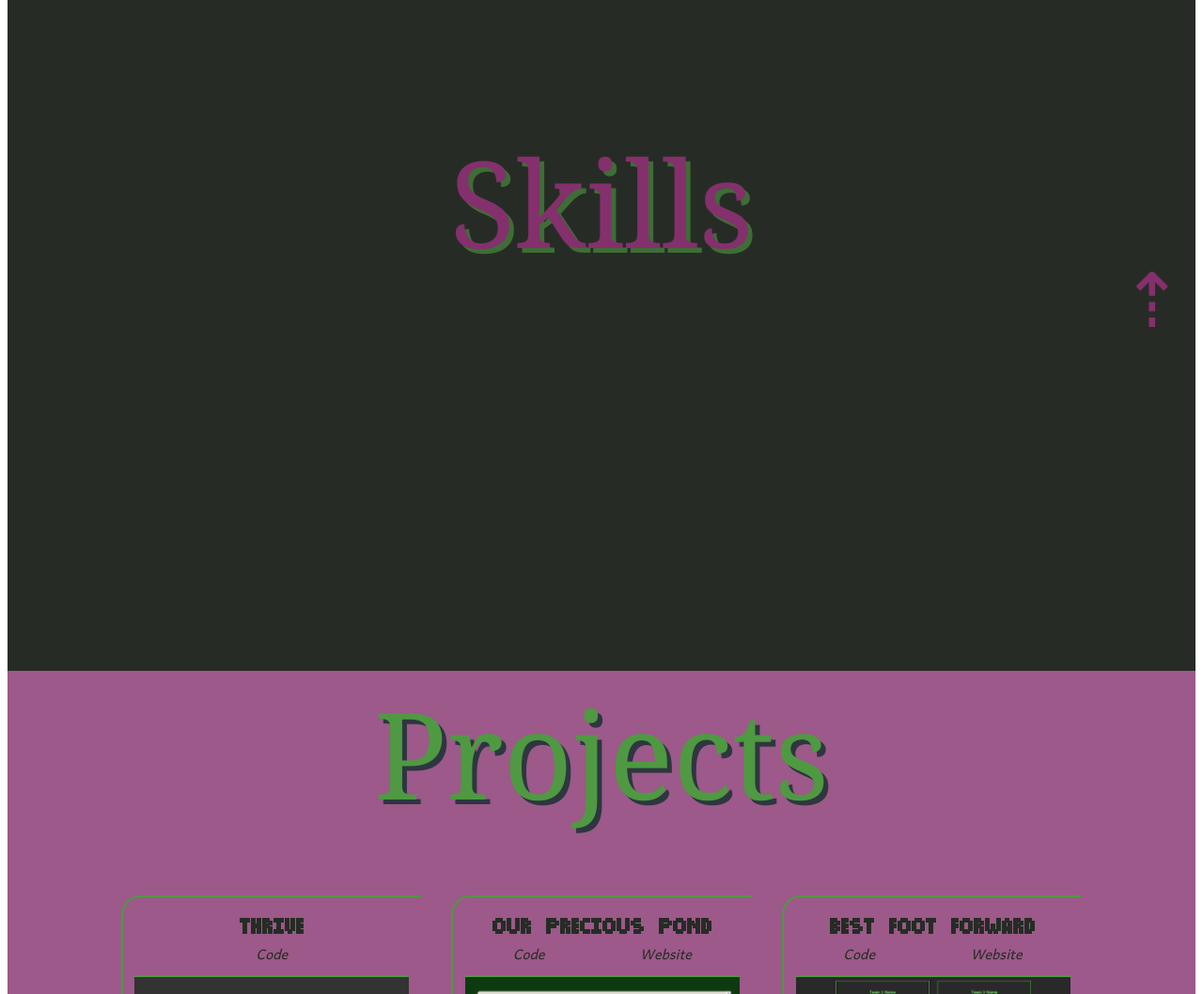
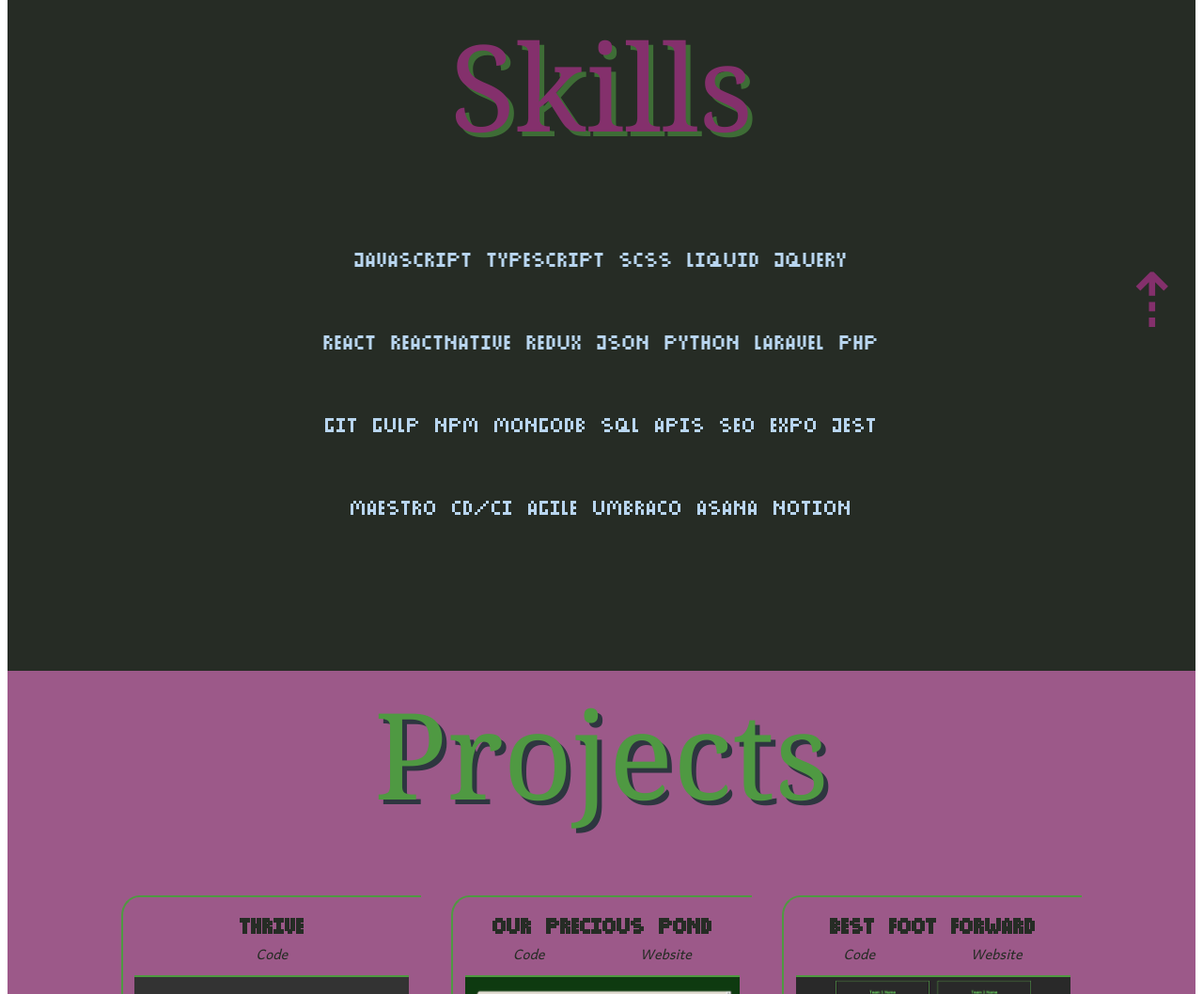
Before and after one commit to vixhez/VictoriaHerod, a plain HTML site: page index.html in a window 1280 px wide. Shown: the part 1694-2752 px from the top of the page at 94% size. Drawn offline with Linux system fonts and the light colour scheme; grey boxes are pictures that could not be loaded; a web font is replaced by a local one.

Commit message:
Update skills.css

```diff
--- a/styles/skills.css
+++ b/styles/skills.css
@@ -18,3 +18,13 @@
     align-content: center;
     margin: 3rem;
 }
+
+.skills__content .skills__tech {
+    font-family: 'Pixels', 'Georgia';
+    font-weight: lighter;
+    font-size: 3rem;
+    line-height: 50%;
+    color: var(--silver);
+    margin: 2rem;
+    text-align: center;
+}
```
